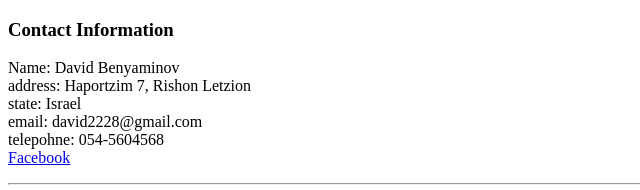
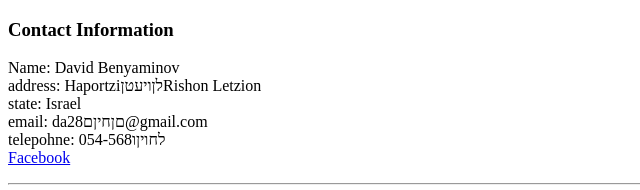
Before and after one commit to DavidBinya/cv, a plain HTML site: page contact.html in a window 1280 px wide. Shown: the top 190 px of the page, 0-640 px from the left. Drawn offline with Linux system fonts and the light colour scheme.

Commit message:
Update contact.html

```diff
--- a/contact.html
+++ b/contact.html
@@ -8,10 +8,10 @@
 <body>
     <h3>Contact Information</h3>
     <p>Name: David Benyaminov<br>
-    address: Haportzim 7, Rishon Letzion<br>
+    address: HaportziלןויעטןRishon Letzion<br>
     state: Israel<br>
-    email: david2228@gmail.com<br>
-    telepohne: 054-5604568<br>
+    email: daםןחיןם28@gmail.com<br>
+    telepohne: 054-56לחויןו8<br>
     <a href="https://www.facebook.com/david.binyaminov.1/">Facebook</a>
     </p>
     <hr>
```
